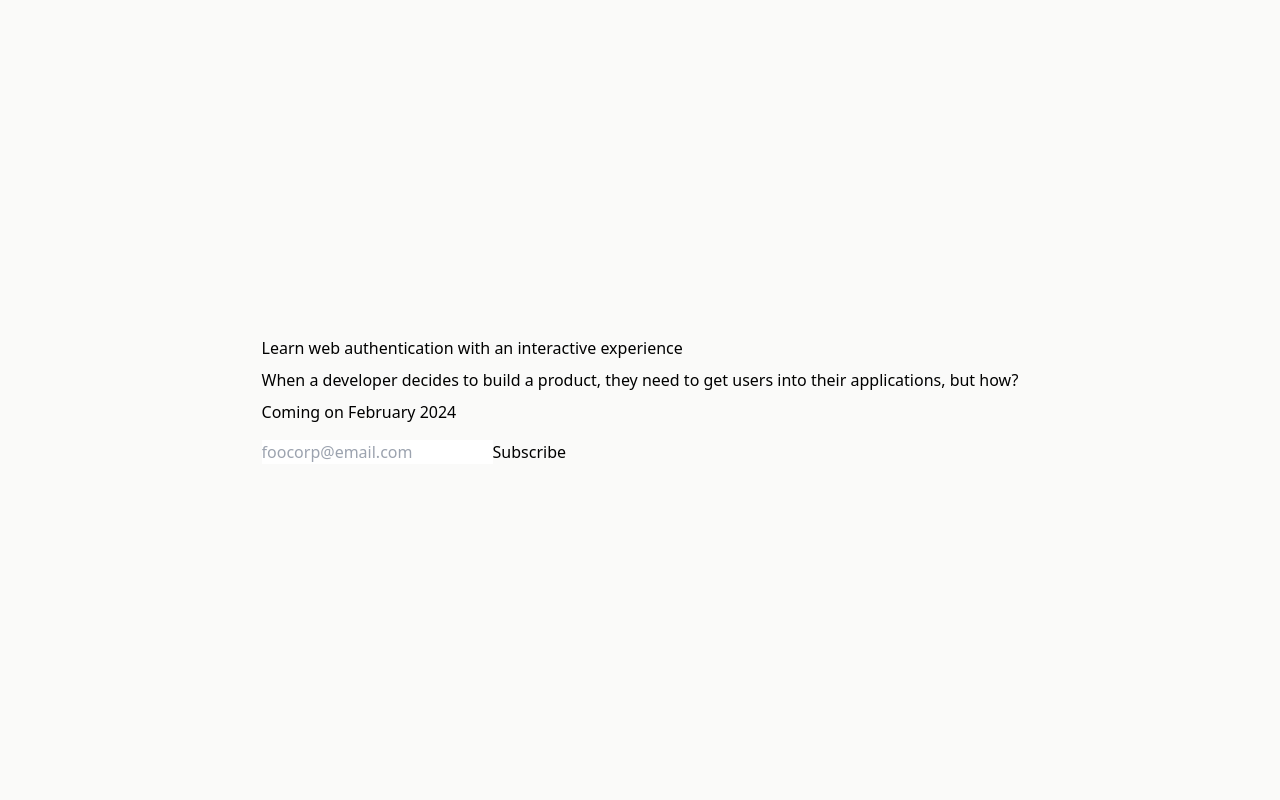
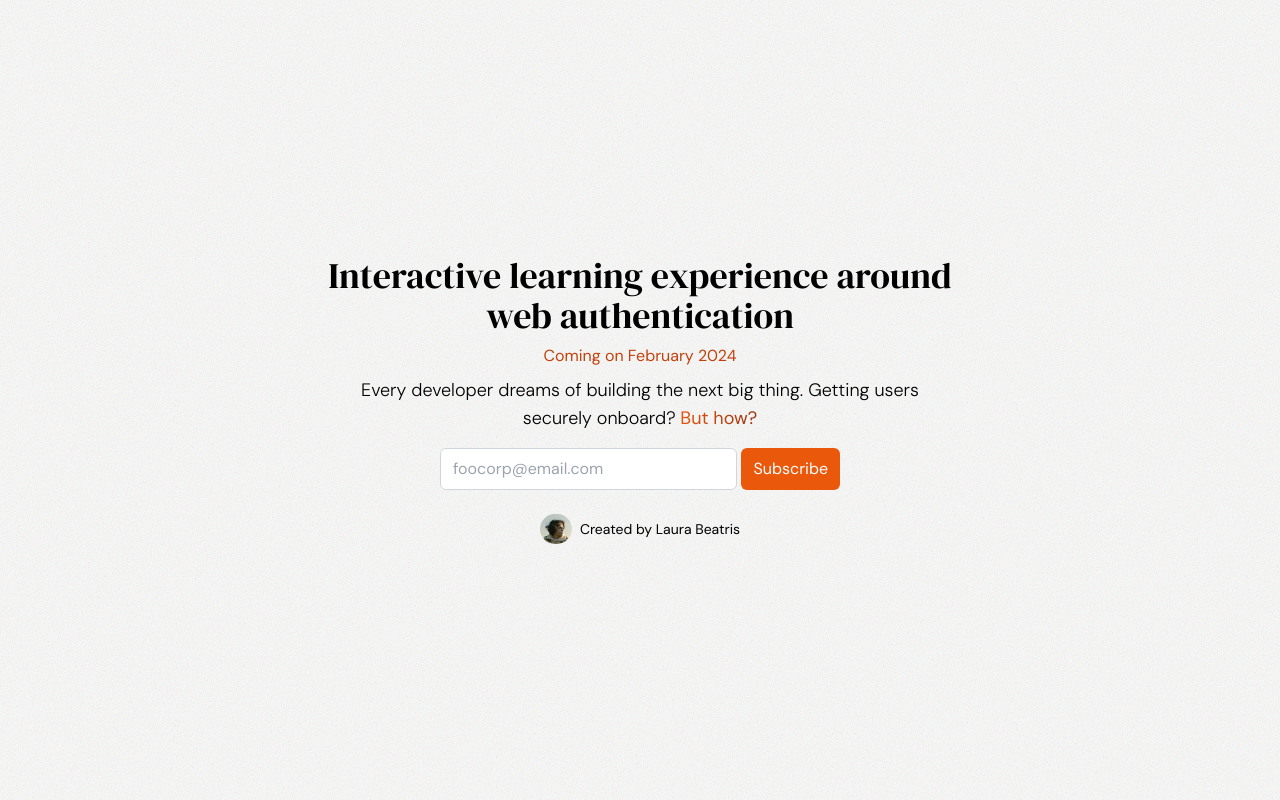
Before and after one commit to LauraBeatris/howauth, a Next.js app: page / in a window 1280 px wide. Built offline with nearby package versions, Linux system fonts and the light colour scheme; no server answers.

Commit message:
Improve styling

```diff
--- a/app/(landing-page)/components/SubscribeToEmailList/index.tsx
+++ b/app/(landing-page)/components/SubscribeToEmailList/index.tsx
@@ -3,28 +3,27 @@
 import { useFormState, useFormStatus } from "react-dom";
 import { subscribeToEmailList } from "./actions";
 
-/**
- * TODOs
- * - Add a route handler to be called by a QR code
- * - Verify if has already been subscribed by persisting this on local storage / or introduce some sort of rate limitting
- * - Handle success and error, eg: what if the Resend API fails due to exceeding the audience
- */
-
 export default function SubscribeToEmailList() {
   const [state, action] = useFormState(subscribeToEmailList, undefined);
 
   return (
-    <form action={action}>
+    <form
+      action={action}
+      className="lg:w-[400px] w-full mx-auto flex flex-col gap-1"
+    >
+      <div className="flex gap-1 w-full">
         <input
           name="email"
           type="email"
           required
           placeholder="foocorp@email.com"
+          className="flex-1 px-3 py-2 rounded-md border border-gray-300 focus:outline-none focus:ring-2 focus:ring-orange-500 focus:border-transparent transition-colors"
         />
+
         <SubscribeButton />
+      </div>
 
-      {state?.data && <span>Subscribed!</span>}
-      {state?.error && <span>Oh no, try again!</span>}
+      {state?.data && <span className="mt-1 text-center">🎉 Success!</span>}
     </form>
   );
 }
@@ -32,5 +31,12 @@ export default function SubscribeToEmailList() {
 function SubscribeButton() {
   const { pending } = useFormStatus();
 
-  return <button disabled={pending}>Subscribe</button>;
+  return (
+    <button
+      disabled={pending}
+      className="px-3 py-2 bg-orange-600 hover:bg-orange-700 text-white rounded-md disabled:opacity-50 disabled:cursor-not-allowed transition-colors"
+    >
+      {pending ? "Subscribing..." : "Subscribe"}
+    </button>
+  );
 }
--- a/app/(landing-page)/page.tsx
+++ b/app/(landing-page)/page.tsx
@@ -1,25 +1,68 @@
 import { IdentityLifeCycle } from "./components/IdentityLifeCycle";
 import SubscribeToEmailList from "./components/SubscribeToEmailList";
+import { serif } from "../fonts";
+import Image from "next/image";
 
 export default function Home() {
   return (
-    <main className="m-auto h-full container flex justify-center items-center px-6">
+    <main className="m-auto max-w-2xl h-full container flex flex-col justify-center items-center p-6">
+      <NoiseTexture />
+
       <section>
-        <div className="w-full flex flex-col gap-2 mb-4">
-          <h1>Learn web authentication with an interactive experience</h1>
+        <div className="w-full flex flex-col items-center gap-2 mb-4">
+          <h1 className={`text-4xl text-center ${serif.className}`}>
+            Interactive learning experience around web authentication
+          </h1>
 
-          <h2>
-            When a developer decides to build a product, they need to get users
-            into their applications, but how?
+          <h4 className="text-md text-orange-700">Coming on February 2024</h4>
+
+          <h2 className="text-lg font-light text-center m-auto">
+            Every developer dreams of building the next big thing. Getting users
+            securely onboard?
+            <strong className="text-transparent bg-clip-text bg-gradient-to-r from-orange-600 to-orange-800">
+              {" "}
+              But how?
+            </strong>
           </h2>
-
-          <h4>Coming on February 2024</h4>
         </div>
 
         <IdentityLifeCycle />
 
         <SubscribeToEmailList />
       </section>
+
+      <footer className="mx-auto mt-6 flex gap-2 items-center">
+        <Image
+          alt="My profile picture"
+          width="32"
+          height="32"
+          className="rounded-full"
+          src="/images/laura-beatris.png"
+        />
+
+        <span className="text-sm">Created by Laura Beatris</span>
+      </footer>
     </main>
   );
 }
+
+function NoiseTexture() {
+  return (
+    <svg
+      className="fixed inset-0 -z-10 h-full w-full opacity-[0.2] pointer-events-none"
+      style={{
+        filter: "constract(60%) brightness(100%)",
+      }}
+    >
+      <filter id="noise">
+        <feTurbulence
+          type="fractalNoise"
+          baseFrequency="0.8"
+          numOctaves="4"
+          stitchTiles="stitch"
+        />
+      </filter>
+      <rect width="100%" height="100%" filter="url(#noise)" />
+    </svg>
+  );
+}
--- /dev/null
+++ b/app/fonts.ts
@@ -0,0 +1,12 @@
+import { DM_Sans, DM_Serif_Display } from "next/font/google";
+
+export const sans = DM_Sans({
+  subsets: ["latin"],
+  variable: "--font-dm-sans",
+});
+
+export const serif = DM_Serif_Display({
+  subsets: ["latin"],
+  weight: ["400"],
+  variable: "--font-dm-serif",
+});
--- a/app/layout.tsx
+++ b/app/layout.tsx
@@ -1,4 +1,6 @@
 import type { Metadata } from "next";
+import { sans } from "./fonts";
+
 import "./globals.css";
 
 // TODO - Improve page metadata
@@ -14,7 +16,9 @@ export default function RootLayout({
 }>) {
   return (
     <html lang="en" className="w-full h-full">
-      <body className="bg-stone-50 w-full h-full">{children}</body>
+      <body className={`bg-stone-50 w-full h-full ${sans.className}`}>
+        {children}
+      </body>
     </html>
   );
 }
--- a/tailwind.config.ts
+++ b/tailwind.config.ts
@@ -8,6 +8,10 @@ const config: Config = {
   ],
   theme: {
     extend: {
+      fontFamily: {
+        sans: ["var(--font-dm-sans)"],
+        serif: ["var(--font-dm-serif)"],
+      },
       colors: {
         background: "var(--background)",
         foreground: "var(--foreground)",
```
Also changed, not shown: public/images/laura-beatris.png (added). Lines whose indentation alone changed are shown as unchanged.
